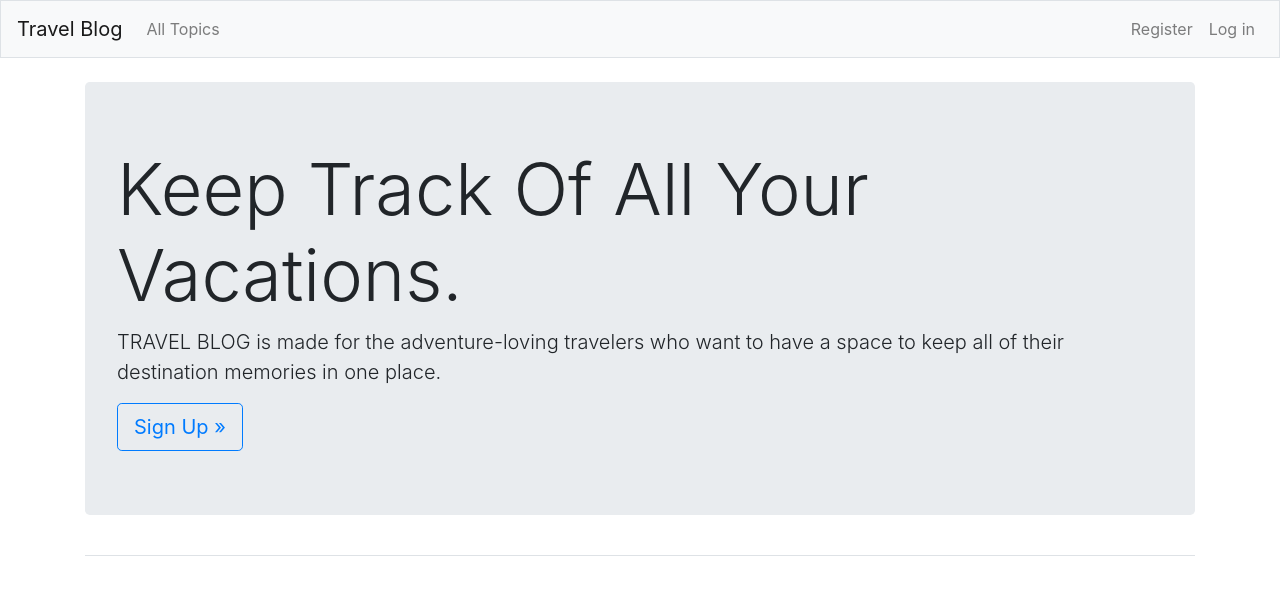
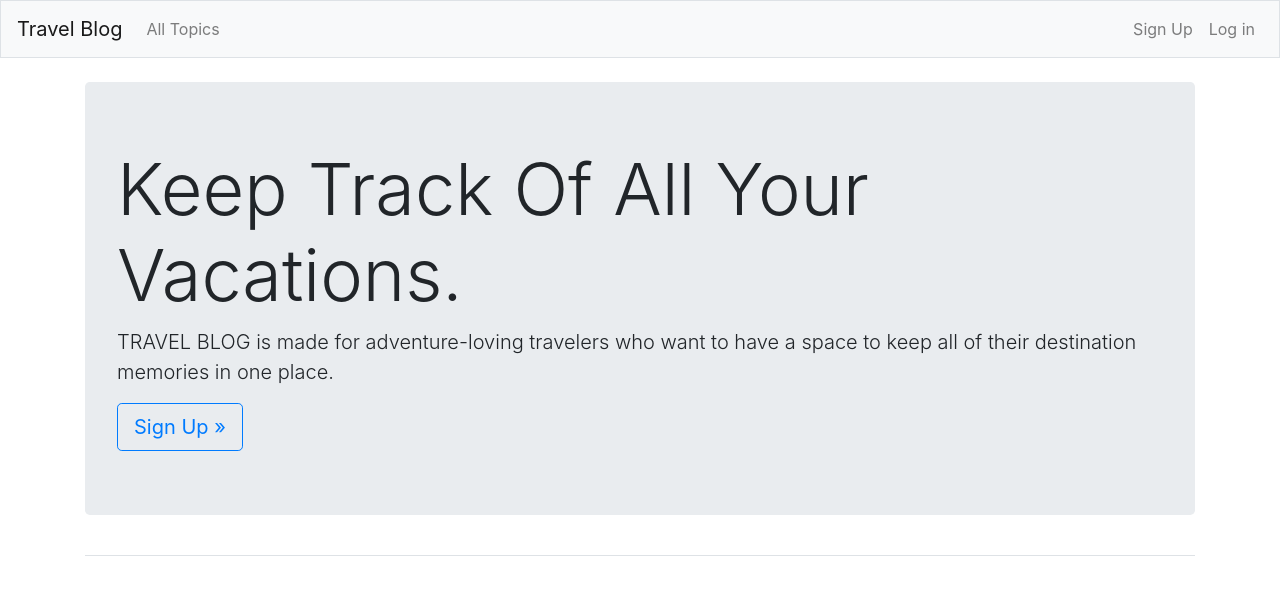
Before and after one commit to mekeltensley/travel-blog, a Django app: page / in a window 1280 px wide. Shown: the top 595 px of the page. Run offline with Django 3.2, Linux system fonts and the light colour scheme; some libraries are stand-ins or nearby versions.

Commit message:
Update Nav Bar and main page text

```diff
--- a/travel_blogs/templates/travel_blogs/base.html
+++ b/travel_blogs/templates/travel_blogs/base.html
@@ -4,7 +4,7 @@ Other templates will inherit from this page--->
 {% bootstrap_css %}
 {% bootstrap_javascript jquery='full' %}
 <!DOCTYPE html>
-<html lang="en" xmlns="http://www.w3.org/1999/html">
+<html lang="en">
   <head>
     <meta charset="UTF-8">
     <meta name="viewport" content="width=device-width, initial-scale=1">
@@ -53,7 +53,7 @@ Other templates will inherit from this page--->
               </li>
             {% else %}
               <li class="nav-item">
-                <a class="nav-link" href="{% url 'users:register' %}">Register</a>
+                <a class="nav-link" href="{% url 'users:register' %}">Sign Up</a>
               </li>
               <li class="nav-item">
                 <a class="nav-link" href="{% url 'users:login' %}">Log in</a></li>
--- a/travel_blogs/templates/travel_blogs/index.html
+++ b/travel_blogs/templates/travel_blogs/index.html
@@ -29,7 +29,7 @@
     <div class="jumbotron">
       <h1 class="display-3">Keep Track Of All Your Vacations.</h1>
 
-      <p class="lead">TRAVEL BLOG is made for the adventure-loving travelers who want to have a space to keep all
+      <p class="lead">TRAVEL BLOG is made for adventure-loving travelers who want to have a space to keep all
             of their destination memories in one place.</p>
 
       <a class="btn btn-lg btn-outline-primary" href="{% url 'users:register' %}"
```
